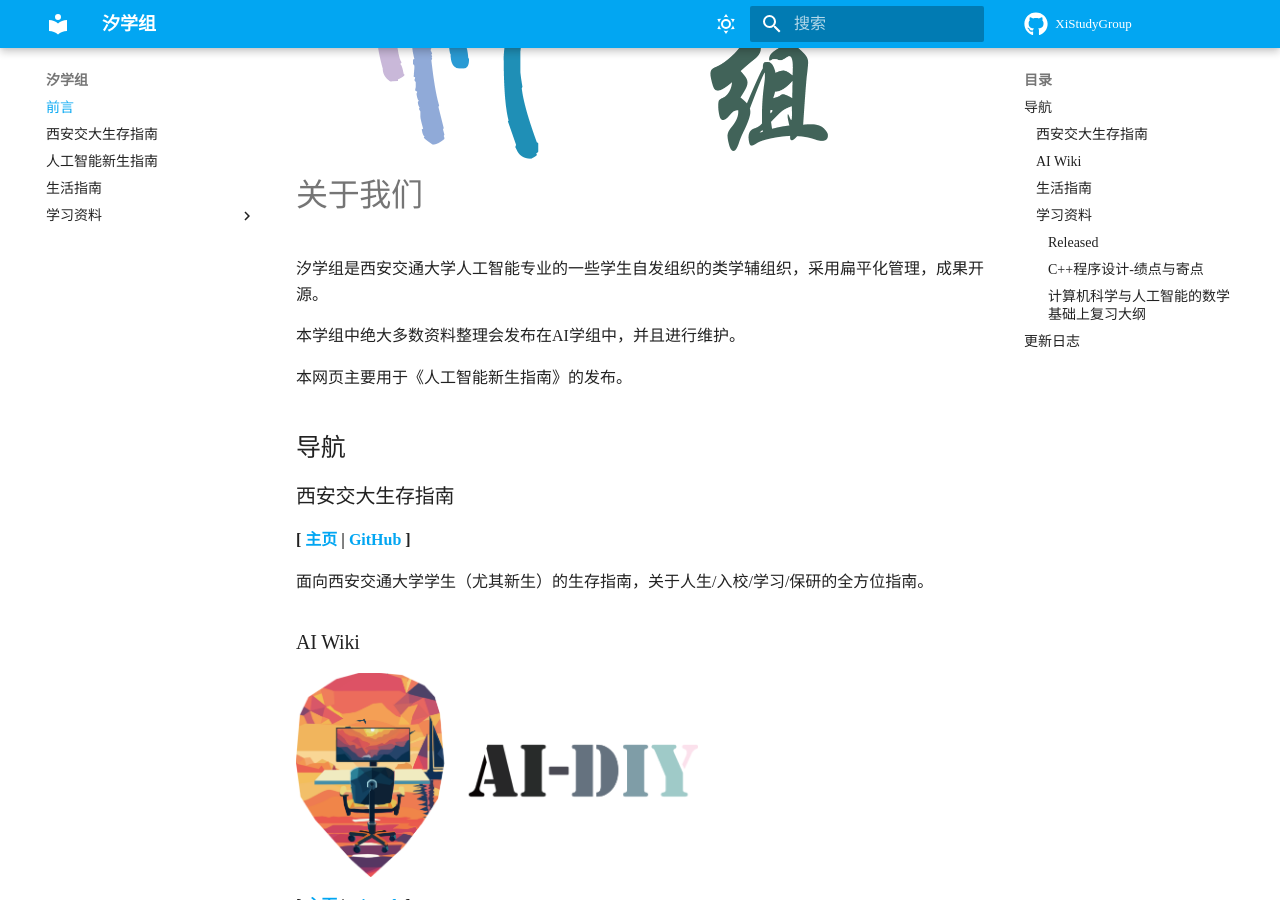
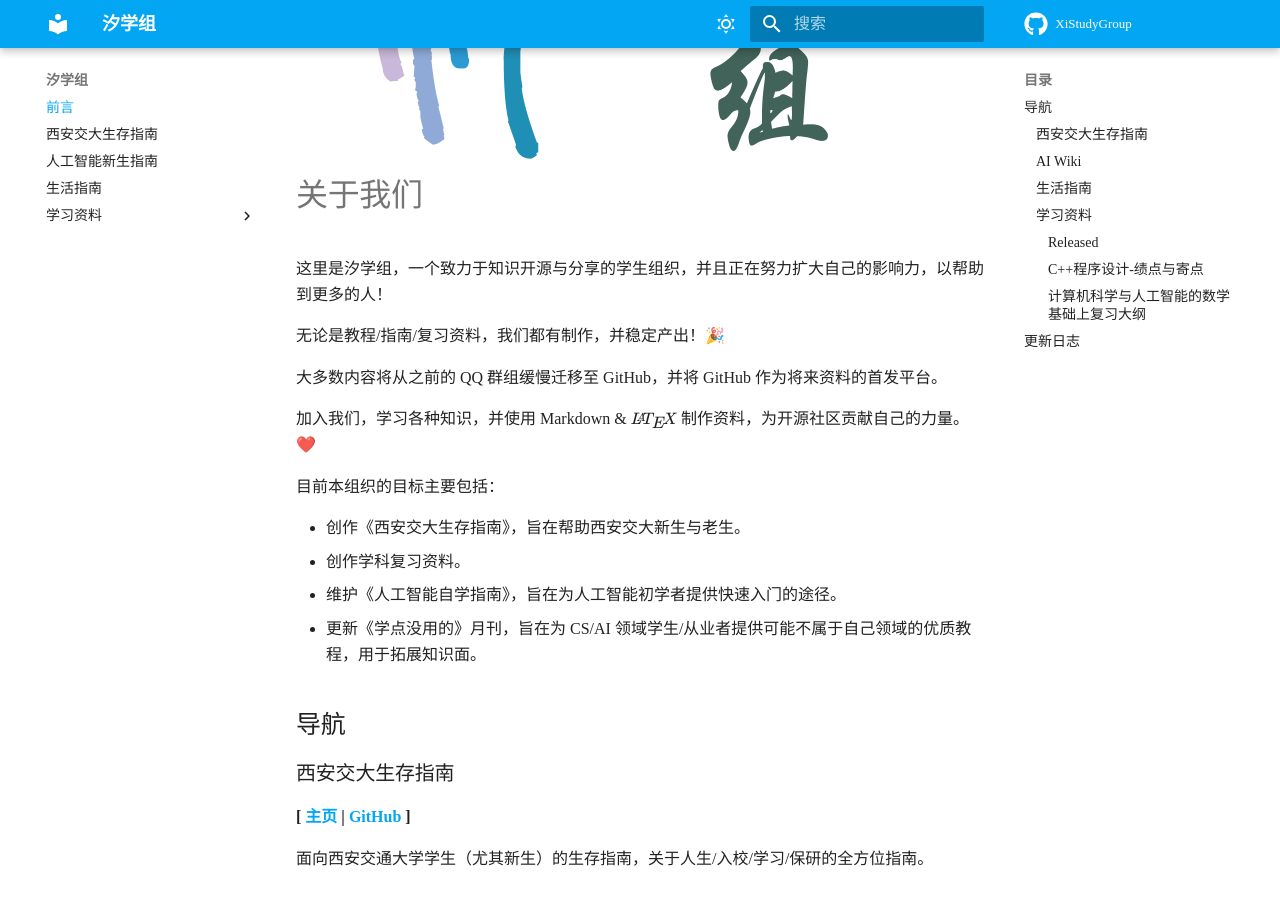
Before and after one commit to XiStudyGroup/XiStudyGroup, an MkDocs documentation site: the page built from docs/index.md, in a window 1280 px wide and 900 px high, scrolled down 284 px. Built offline with MkDocs 1.6.1 and Material for MkDocs 9.7.7, drawn with Linux system fonts in a browser that asks for light colours; some web fonts are replaced; comment, search, counter and statistics services are not loaded.

Commit message:
update index

```diff
--- a/docs/index.md
+++ b/docs/index.md
@@ -2,11 +2,20 @@
 
 # 关于我们
 
-汐学组是西安交通大学人工智能专业的一些学生自发组织的类学辅组织，采用扁平化管理，成果开源。
+这里是汐学组，一个致力于知识开源与分享的学生组织，并且正在努力扩大自己的影响力，以帮助到更多的人！
 
-本学组中绝大多数资料整理会发布在AI学组中，并且进行维护。
+无论是教程/指南/复习资料，我们都有制作，并稳定产出！🎉
 
-本网页主要用于《人工智能新生指南》的发布。
+大多数内容将从之前的 QQ 群组缓慢迁移至 GitHub，并将 GitHub 作为将来资料的首发平台。
+
+加入我们，学习各种知识，并使用 Markdown & $\LaTeX$ 制作资料，为开源社区贡献自己的力量。❤️
+
+目前本组织的目标主要包括：
+
+- 创作《西安交大生存指南》，旨在帮助西安交大新生与老生。
+- 创作学科复习资料。
+- 维护《人工智能自学指南》，旨在为人工智能初学者提供快速入门的途径。
+- 更新《学点没用的》月刊，旨在为 CS/AI 领域学生/从业者提供可能不属于自己领域的优质教程，用于拓展知识面。
 
 ## 导航
 
```
